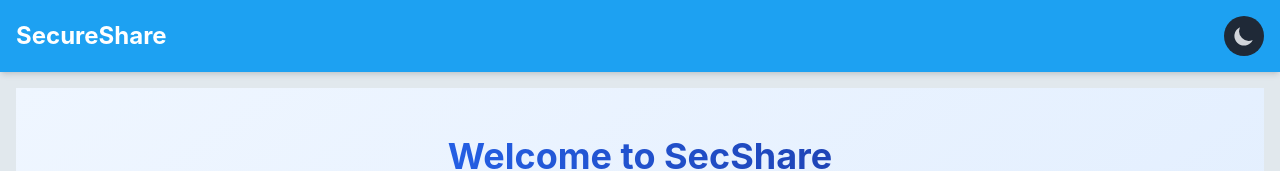
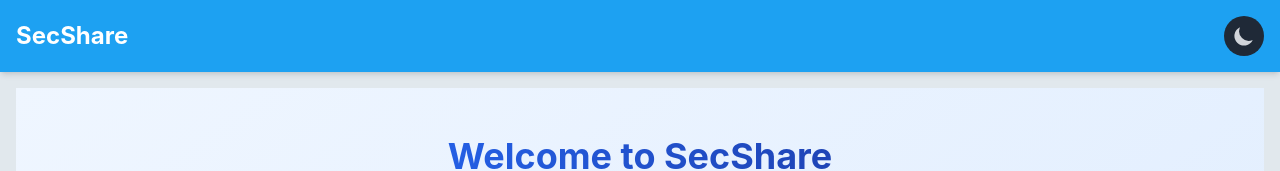
Before and after one commit to dnyaneshwarpatange/anonymousFileSharing, a React (Vite) app in the folder client/: page / in a window 1280 px wide. Shown: the top 171 px of the page. Built offline with nearby package versions, Linux system fonts and the light colour scheme; no server answers.

Commit message:
custom domain name updated

```diff
--- a/client/src/components/Header.jsx
+++ b/client/src/components/Header.jsx
@@ -12,7 +12,7 @@ const Header = ({ theme, toggleTheme }) => {
   return (
     <header className="bg-primary text-white p-4 flex justify-between items-center shadow-md">
       <div className="text-2xl font-bold">
-        SecureShare
+        SecShare
       </div>
       <div className="flex items-center space-x-4">
         <button
```
